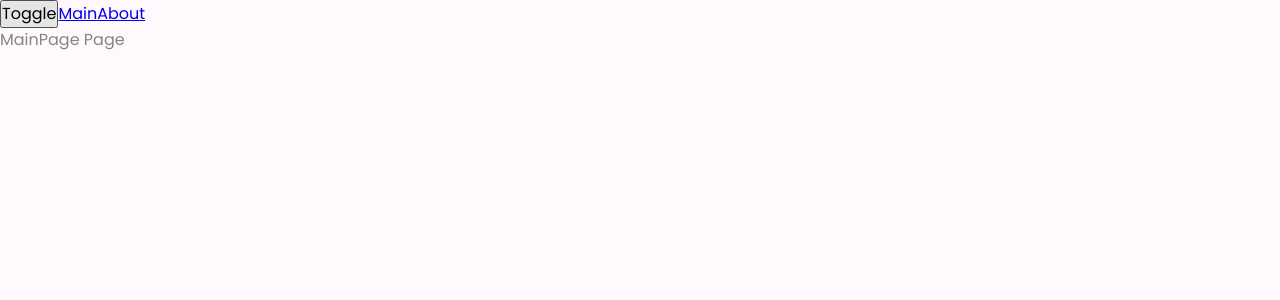
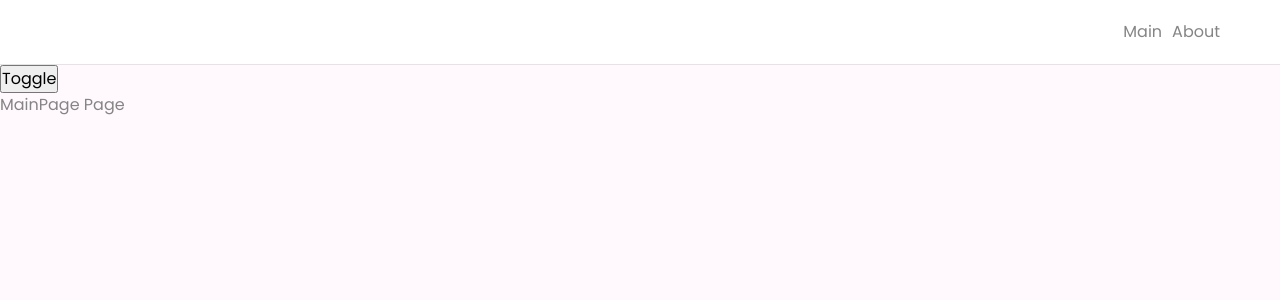
Before and after one commit to anisimovIlya94/Setun, a React app: page / in a window 1280 px wide. Shown: the top 300 px of the page. Built offline with nearby package versions, Linux system fonts and the light colour scheme.

Commit message:
add navbar, appLink uiKit component

```diff
--- a/src/app/App.tsx
+++ b/src/app/App.tsx
@@ -1,17 +1,17 @@
 import "./styles/index.scss";
 import { Link } from "react-router-dom";
 import { useTheme } from "./providers/ThemeProvider/lib/useTheme";
-import { classNames } from "shared/lib/classnames/classnames";
+import { classNames } from "shared/lib/classNames/classNames";
 import { AppRouter } from "./providers/router";
+import { Navbar } from "widgets/Navbar";
 
 export const App = () => {
   const { theme, toggleTheme } = useTheme();
   return (
     <div className={classNames("app", {}, [theme])}>
+      <Navbar/>
       <button onClick={toggleTheme}>Toggle</button>
-      <Link to="/">Main</Link>
-      <Link to="/about">About</Link>
-      <AppRouter/>
+      <AppRouter />
     </div>
   );
 };
--- a/src/app/styles/themes/dark.scss
+++ b/src/app/styles/themes/dark.scss
@@ -1,5 +1,7 @@
 .app.dark{
     --bg-color: #1E0338;
+    --inverted-bg-color: #1E0338;
     --primary-color: #FFF;
     --secondary-color: linear-gradient(180deg, #FD749B 0%, #281AC8 130%);
+    --navbar-border: #F0F0F0;
 }
--- a/src/app/styles/themes/normal.scss
+++ b/src/app/styles/themes/normal.scss
@@ -1,5 +1,8 @@
 .app.light{
     --bg-color: #FFF9FE;
+    --inverted-bg-color: #FFFFFF;
     --primary-color: #858585;
     --secondary-color: linear-gradient(180deg, #FD749B 0%, #281AC8 130%);
+
+    --navbar-border: #e4e4e4;
 }
--- a/src/app/styles/variables/global.scss
+++ b/src/app/styles/variables/global.scss
@@ -8,4 +8,8 @@
     --font-size-l: 16px;
     --font-line-l: 24px;
     --font-l: var(--font-size-l)/ var(--font-line-l) var(--font-family-main);
+
+    //Размеры
+
+    --navbar-height: 80px;
 }
--- a/src/shared/lib/classnames/classnames.ts
+++ b/src/shared/lib/classnames/classnames.ts
@@ -1,9 +1,9 @@
 type Mods = Record<string, boolean | string>
 
-export const classNames = (cls: string, mods: Mods, addictional: string[]): string => {
+export const classNames = (cls: string, mods: Mods = {}, addictional: string[] = []): string => {
     return [
         cls,
-        ...addictional,
+        ...addictional.filter(Boolean),
         ...Object.entries(mods)
             .filter(([className, value]) => Boolean(value))
             .map(([className, value]) => className)
--- /dev/null
+++ b/src/shared/ui/AppLink/AppLink.module.scss
@@ -0,0 +1,11 @@
+.AppLink{
+    text-decoration: none;
+}
+
+.primary{
+    color: var(--primary-color);
+}
+
+.secondary{
+    color: var(--secondary-color);
+}
--- /dev/null
+++ b/src/shared/ui/AppLink/AppLink.tsx
@@ -0,0 +1,37 @@
+import {classNames} from 'shared/lib/classNames/classNames';
+import cls from './AppLink.module.scss';
+import type { PropsWithChildren } from 'react';
+import { LinkProps } from 'react-router-dom';
+import { Link } from 'react-router-dom';
+
+export enum AppLinkTheme{
+    PRIMARY = "primary",
+    SECONDARY = "secondary"
+}
+
+interface AppLinkProps extends LinkProps{
+    className?: string;
+    theme?: AppLinkTheme
+}
+
+
+
+export function AppLink(props: PropsWithChildren<AppLinkProps>) {
+    const {
+        className,
+        children,
+        to,
+        theme = AppLinkTheme.PRIMARY,
+        ...otherProps
+    } = props;
+
+    return (
+        <Link
+            to={to}
+            className={classNames(cls.AppLink, {}, [className, cls[theme]])}
+            {...otherProps}
+        >
+            {children}
+        </Link>
+ );
+}
--- /dev/null
+++ b/src/widgets/Navbar/index.ts
@@ -0,0 +1 @@
+export { Navbar } from "./ui/Navbar"
--- /dev/null
+++ b/src/widgets/Navbar/ui/Navbar.module.scss
@@ -0,0 +1,18 @@
+.Navbar{
+    width: 100%;
+    height: vat(--navbar-height);
+    display: flex;
+    align-items: center;
+    gap: 20px;
+    padding: 20px 60px;
+    background: var(--inverted-bg-color);
+    border-bottom: 1px solid var(--navbar-border);
+}
+
+.links{
+    margin-left: auto;
+}
+
+.mainLink{
+    margin-right: 10px;
+}
--- /dev/null
+++ b/src/widgets/Navbar/ui/Navbar.tsx
@@ -0,0 +1,23 @@
+import { classNames } from "shared/lib/classNames/classNames";
+import cls from "./Navbar.module.scss";
+
+import type { PropsWithChildren } from "react";
+import { Link } from "react-router-dom";
+import { AppLink } from "shared/ui/AppLink/AppLink";
+
+interface NavbarProps {
+    className?: string;
+}
+
+export function Navbar(props: PropsWithChildren<NavbarProps>) {
+  const { className } = props;
+
+    return (
+        <div className={classNames(cls.Navbar, {}, [className])}>
+            <div className={cls.links}>
+                <AppLink className={cls.mainLink} to="/">Main</AppLink>
+                <AppLink to="/about">About</AppLink>
+            </div>
+        </div>
+    );
+}
```
